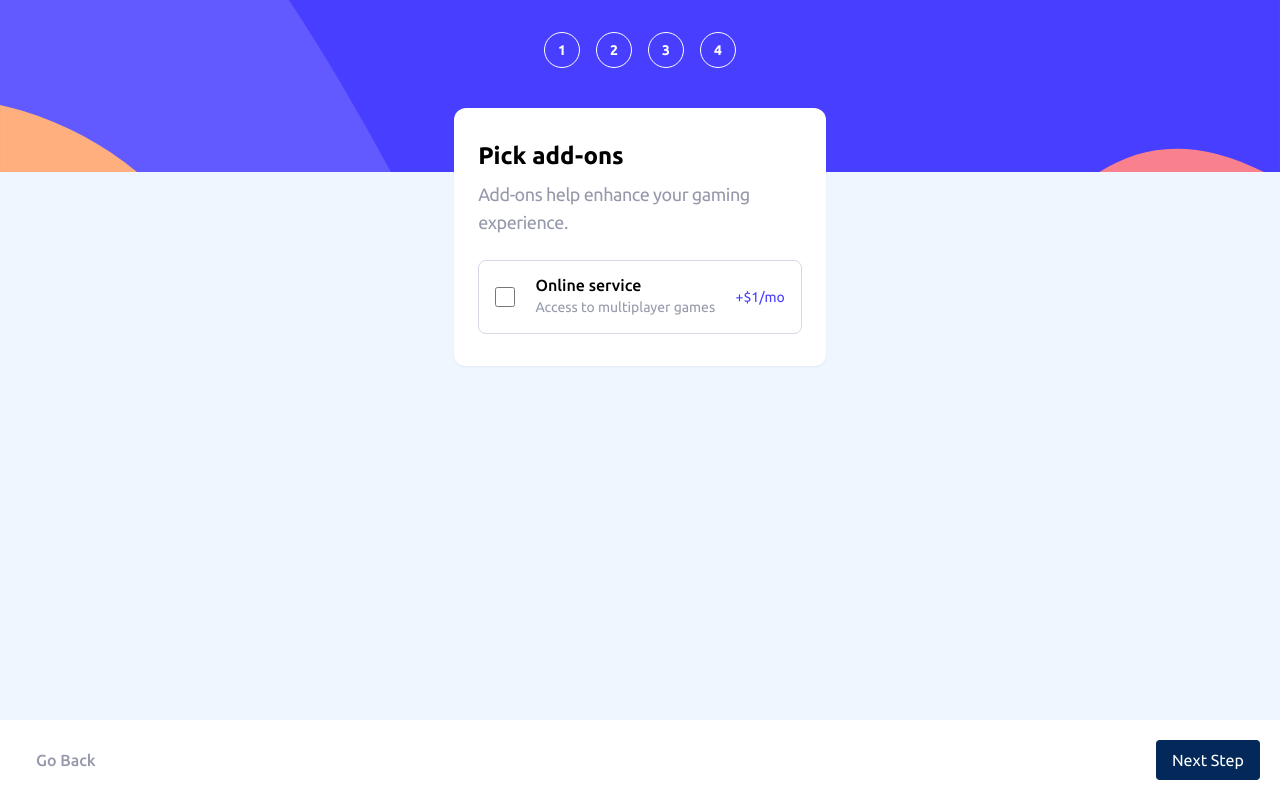
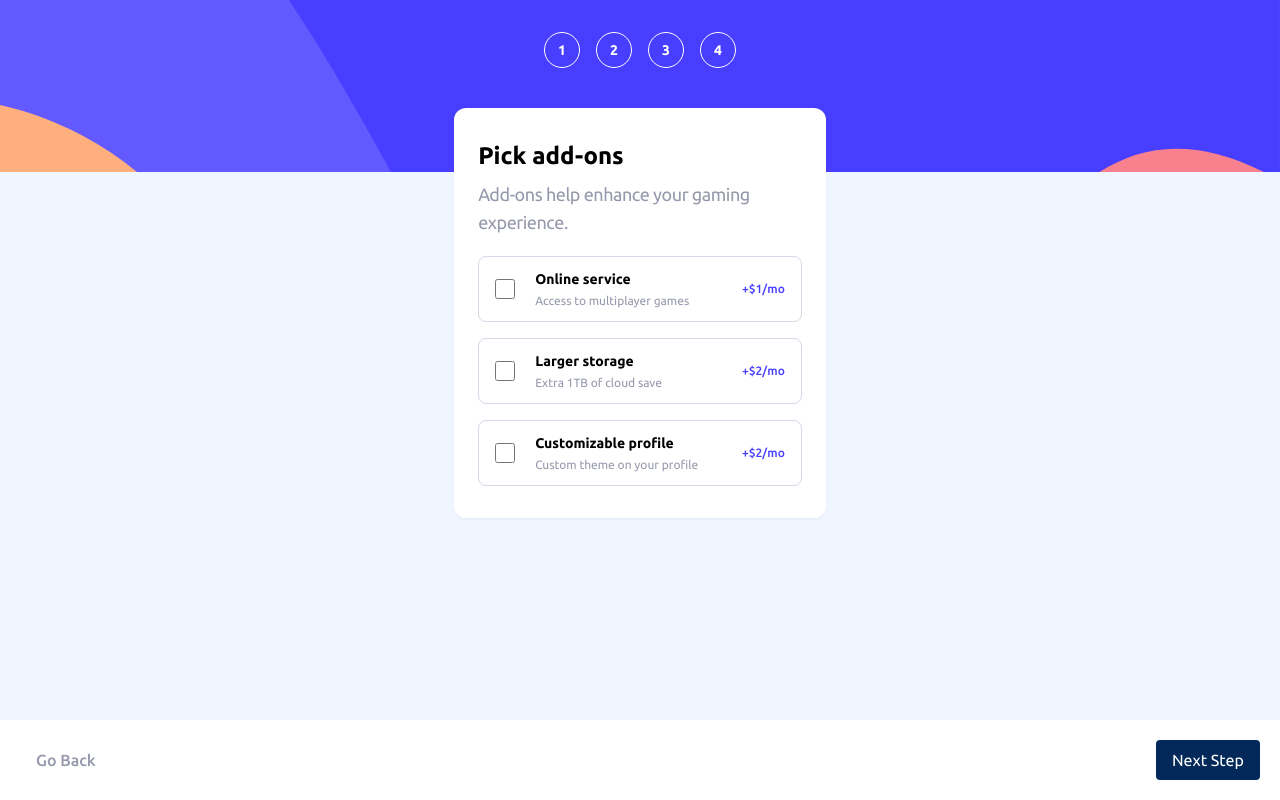
Before and after one commit to ndrvndr/multi-step-form-frontendmentor, a React (Vite) app: page /plan/addons in a window 1280 px wide. Built offline with nearby package versions, Linux system fonts and the light colour scheme.

Commit message:
create checkboxes fragments

```diff
--- a/src/components/Elements/Checkbox/Input.jsx
+++ b/src/components/Elements/Checkbox/Input.jsx
@@ -1,7 +1,19 @@
-const Input = () => {
-  return <input type="checkbox" className="w-5" />;
+import PropTypes from "prop-types";
+
+const Input = ({ isClicked, handleClick }) => {
+  return (
+    <input
+      type="checkbox"
+      checked={isClicked}
+      onChange={handleClick}
+      className="mr-5 w-5"
+    />
+  );
 };
 
-Input.propTypes = {};
+Input.propTypes = {
+  isClicked: PropTypes.bool.isRequired,
+  handleClick: PropTypes.func.isRequired,
+};
 
 export default Input;
--- a/src/components/Elements/Checkbox/Label.jsx
+++ b/src/components/Elements/Checkbox/Label.jsx
@@ -1,14 +1,18 @@
-const Label = () => {
+import PropTypes from "prop-types";
+
+const Label = (props) => {
+  const { firstLabel, secondLabel } = props;
   return (
     <label htmlFor="" className="flex flex-col">
-      <span className="mb-1 font-medium">Online service</span>
-      <span className="text-sm text-neutral-cool-gray">
-        Access to multiplayer games
-      </span>
+      <span className="mb-1 text-sm font-semibold">{firstLabel}</span>
+      <span className="text-xs text-neutral-cool-gray">{secondLabel}</span>
     </label>
   );
 };
 
-Label.propTypes = {};
+Label.propTypes = {
+  firstLabel: PropTypes.string.isRequired,
+  secondLabel: PropTypes.string.isRequired,
+};
 
 export default Label;
--- a/src/components/Elements/Checkbox/Price.jsx
+++ b/src/components/Elements/Checkbox/Price.jsx
@@ -1,14 +1,14 @@
-// import React from 'react'
-// import PropTypes from 'prop-types'
+import PropTypes from "prop-types";
 
-const Price = () => {
+const Price = (props) => {
+  const { price } = props;
   return (
-    <span className="self-center text-sm text-primary-purplish-blue">
-      +$1/mo
+    <span className="self-center text-xs font-medium text-primary-purplish-blue">
+      {price}
     </span>
   );
 };
 
-Price.propTypes = {};
+Price.propTypes = { price: PropTypes.string.isRequired };
 
 export default Price;
--- a/src/components/Elements/Checkbox/index.jsx
+++ b/src/components/Elements/Checkbox/index.jsx
@@ -1,15 +1,40 @@
 import Input from "./Input";
 import Label from "./Label";
 import Price from "./Price";
+import PropTypes from "prop-types";
+import * as React from "react";
 
-const Checkbox = () => {
+const Checkbox = (props) => {
+  const { firstLabel, secondLabel, price } = props;
+
+  const [isClicked, setIsClicked] = React.useState(false);
+  const handleClick = () => {
+    setIsClicked(!isClicked);
+  };
+
   return (
-    <div className="flex justify-between rounded-lg border border-solid border-neutral-light-gray p-4">
-      <Input />
-      <Label />
-      <Price />
+    <div
+      onClick={handleClick}
+      className={`${
+        isClicked
+          ? "border-primary-marine-blue bg-neutral-magnolia"
+          : "border-neutral-light-gray bg-neutral-white"
+      } flex cursor-pointer justify-between rounded-lg border border-solid  px-4 py-3 hover:border-primary-marine-blue hover:bg-neutral-magnolia`}
+    >
+      <div className="flex">
+        <Input isClicked={isClicked} handleClick={handleClick} />
+        <Label firstLabel={firstLabel} secondLabel={secondLabel} />
+      </div>
+
+      <Price price={price} />
     </div>
   );
 };
 
+Checkbox.propTypes = {
+  firstLabel: PropTypes.string.isRequired,
+  secondLabel: PropTypes.string.isRequired,
+  price: PropTypes.string.isRequired,
+};
+
 export default Checkbox;
--- /dev/null
+++ b/src/components/Fragments/Checkboxes.jsx
@@ -0,0 +1,25 @@
+import Checkbox from "../Elements/Checkbox";
+
+const Checkboxes = () => {
+  return (
+    <div className="space-y-4">
+      <Checkbox
+        firstLabel="Online service"
+        secondLabel="Access to multiplayer games"
+        price="+$1/mo"
+      />
+      <Checkbox
+        firstLabel="Larger storage"
+        secondLabel="Extra 1TB of cloud save"
+        price="+$2/mo"
+      />
+      <Checkbox
+        firstLabel="Customizable profile"
+        secondLabel="Custom theme on your profile"
+        price="+$2/mo"
+      />
+    </div>
+  );
+};
+
+export default Checkboxes;
--- a/src/pages/addons.jsx
+++ b/src/pages/addons.jsx
@@ -1,6 +1,6 @@
 import AuthLayout from "../components/Layout/AuthLayout";
 import NavigationButton from "../components/Elements/NavigationButton";
-import Checkbox from "../components/Elements/Checkbox";
+import Checkboxes from "../components/Fragments/Checkboxes";
 
 const Addons = () => {
   return (
@@ -8,10 +8,10 @@ const Addons = () => {
       <div className="flex flex-col items-center">
         <div className="relative -top-16 h-fit w-[90%] rounded-xl bg-neutral-white px-6 py-8 drop-shadow-sm">
           <h1 className="mb-2 text-2xl font-bold">Pick add-ons</h1>
-          <p className="mb-6 text-lg leading-7 tracking-tight text-neutral-cool-gray">
+          <p className="mb-5 text-lg leading-7 tracking-tight text-neutral-cool-gray">
             Add-ons help enhance your gaming experience.
           </p>
-          <Checkbox />
+          <Checkboxes />
         </div>
         <div className="fixed bottom-0 flex h-20 w-full items-center justify-between bg-white px-5">
           <NavigationButton
```
